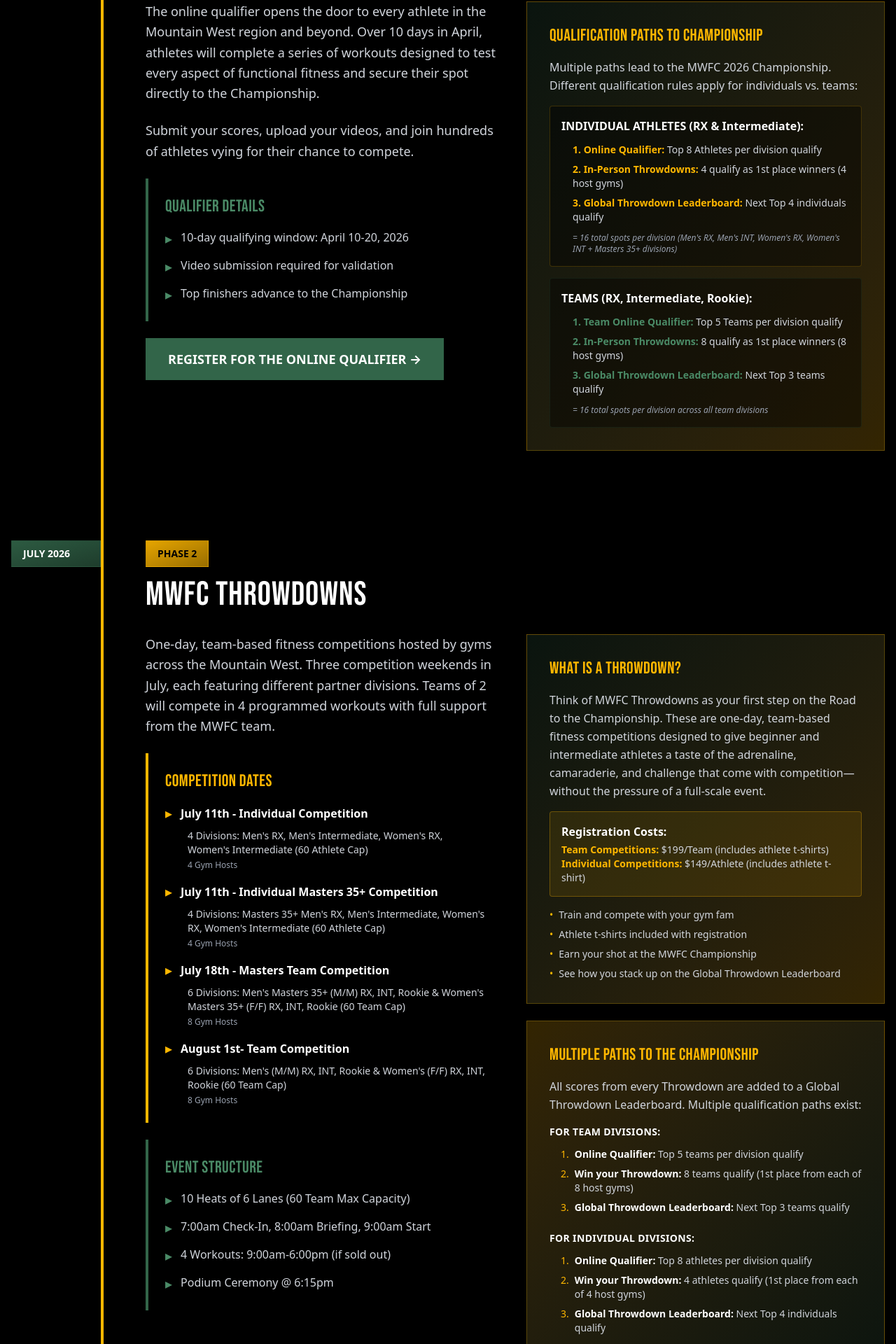
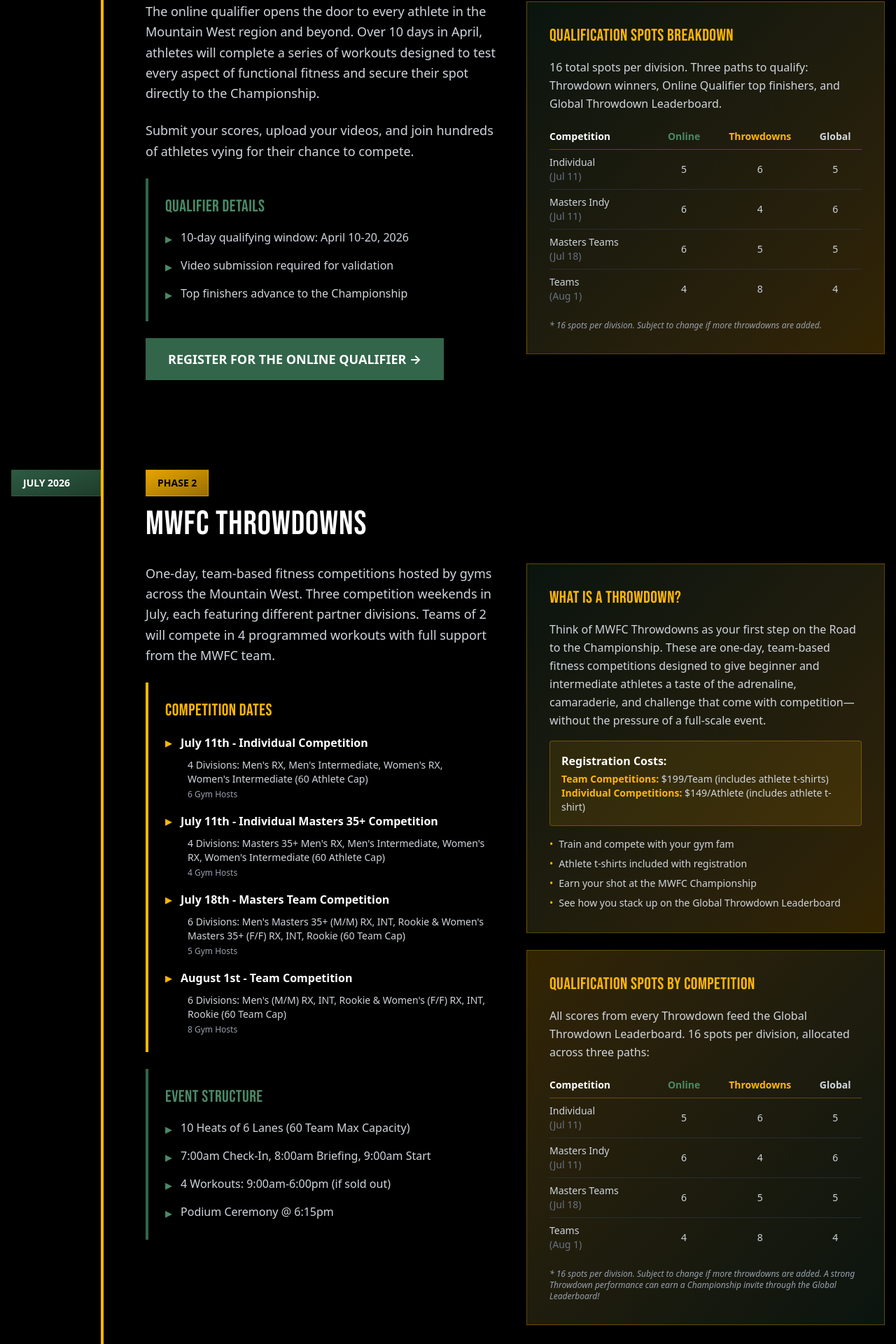
Before and after one commit to wodsmith/mwfc, a Next.js app: page / in a window 1280 px wide. Shown: the part 1068-2988 px from the top of the page at 70% size. Built offline with nearby package versions, Linux system fonts and the light colour scheme; no server answers.

Commit message:
add qualifying spot breakdown

```diff
--- a/src/app/page.tsx
+++ b/src/app/page.tsx
@@ -129,49 +129,50 @@
                 <div className="space-y-6">
                   <div className="bg-gradient-to-br from-forest-green/20 to-sunrise-gold/20 border border-sunrise-gold/30 p-4 md:p-8">
                     <h4 className="text-xl md:text-2xl font-bebas text-sunrise-gold mb-3 md:mb-4">
-                      QUALIFICATION PATHS TO CHAMPIONSHIP
+                      QUALIFICATION SPOTS BREAKDOWN
                     </h4>
                     <p className="text-gray-300 text-sm md:text-base leading-relaxed mb-3 md:mb-4">
-                      Multiple paths lead to the MWFC 2026 Championship. Different qualification rules apply for individuals vs. teams:
+                      16 total spots per division. Three paths to qualify: Throwdown winners, Online Qualifier top finishers, and Global Throwdown Leaderboard.
                     </p>
-                    <div className="space-y-3 md:space-y-4 text-sm">
-                      <div className="bg-pitch-black/40 p-3 md:p-4 rounded border border-sunrise-gold/20">
-                        <p className="text-white font-bold mb-2 md:mb-3 text-sm md:text-base">
-                          INDIVIDUAL ATHLETES (RX & Intermediate):
-                        </p>
-                        <div className="space-y-1 md:space-y-2 ml-2 md:ml-4">
-                          <p className="text-gray-300 text-xs md:text-sm">
-                            <span className="text-sunrise-gold font-bold">1. Online Qualifier:</span> Top 8 Athletes per division qualify
-                          </p>
-                          <p className="text-gray-300 text-xs md:text-sm">
-                            <span className="text-sunrise-gold font-bold">2. In-Person Throwdowns:</span> 4 qualify as 1st place winners (4 host gyms)
-                          </p>
-                          <p className="text-gray-300 text-xs md:text-sm">
-                            <span className="text-sunrise-gold font-bold">3. Global Throwdown Leaderboard:</span> Next Top 4 individuals qualify
-                          </p>
-                          <p className="text-gray-400 text-xs mt-2 md:mt-3 italic">
-                            = 16 total spots per division (Men's RX, Men's INT, Women's RX, Women's INT + Masters 35+ divisions)
-                          </p>
-                        </div>
-                      </div>
-                      <div className="bg-pitch-black/40 p-3 md:p-4 rounded border border-forest-green/20">
-                        <p className="text-white font-bold mb-2 md:mb-3 text-sm md:text-base">TEAMS (RX, Intermediate, Rookie):</p>
-                        <div className="space-y-1 md:space-y-2 ml-2 md:ml-4">
-                          <p className="text-gray-300 text-xs md:text-sm">
-                            <span className="text-forest-green-light font-bold">1. Team Online Qualifier:</span> Top 5 Teams per division qualify
-                          </p>
-                          <p className="text-gray-300 text-xs md:text-sm">
-                            <span className="text-forest-green-light font-bold">2. In-Person Throwdowns:</span> 8 qualify as 1st place winners (8 host gyms)
-                          </p>
-                          <p className="text-gray-300 text-xs md:text-sm">
-                            <span className="text-forest-green-light font-bold">3. Global Throwdown Leaderboard:</span> Next Top 3 teams qualify
-                          </p>
-                          <p className="text-gray-400 text-xs mt-2 md:mt-3 italic">
-                            = 16 total spots per division across all team divisions
-                          </p>
-                        </div>
-                      </div>
-                    </div>
+                    <table className="w-full text-sm">
+                      <thead>
+                        <tr className="border-b border-sunrise-gold/30">
+                          <th className="text-left text-white py-2 pr-2 text-xs md:text-sm">Competition</th>
+                          <th className="text-center text-forest-green-light py-2 px-1 text-xs md:text-sm">Online</th>
+                          <th className="text-center text-sunrise-gold py-2 px-1 text-xs md:text-sm">Throwdowns</th>
+                          <th className="text-center text-gray-300 py-2 px-1 text-xs md:text-sm">Global</th>
+                        </tr>
+                      </thead>
+                      <tbody className="text-gray-300">
+                        <tr className="border-b border-gray-700/50">
+                          <td className="py-2 pr-2 text-xs md:text-sm">Individual<br /><span className="text-gray-500">(Jul 11)</span></td>
+                          <td className="text-center py-2 px-1">5</td>
+                          <td className="text-center py-2 px-1">6</td>
+                          <td className="text-center py-2 px-1">5</td>
+                        </tr>
+                        <tr className="border-b border-gray-700/50">
+                          <td className="py-2 pr-2 text-xs md:text-sm">Masters Indy<br /><span className="text-gray-500">(Jul 11)</span></td>
+                          <td className="text-center py-2 px-1">6</td>
+                          <td className="text-center py-2 px-1">4</td>
+                          <td className="text-center py-2 px-1">6</td>
+                        </tr>
+                        <tr className="border-b border-gray-700/50">
+                          <td className="py-2 pr-2 text-xs md:text-sm">Masters Teams<br /><span className="text-gray-500">(Jul 18)</span></td>
+                          <td className="text-center py-2 px-1">6</td>
+                          <td className="text-center py-2 px-1">5</td>
+                          <td className="text-center py-2 px-1">5</td>
+                        </tr>
+                        <tr>
+                          <td className="py-2 pr-2 text-xs md:text-sm">Teams<br /><span className="text-gray-500">(Aug 1)</span></td>
+                          <td className="text-center py-2 px-1">4</td>
+                          <td className="text-center py-2 px-1">8</td>
+                          <td className="text-center py-2 px-1">4</td>
+                        </tr>
+                      </tbody>
+                    </table>
+                    <p className="text-xs text-gray-400 mt-3 md:mt-4 italic">
+                      * 16 spots per division. Subject to change if more throwdowns are added.
+                    </p>
                   </div>
                   {/* <div className="bg-forest-green/10 border border-forest-green/30 p-8 h-64 flex items-center justify-center">
                     <p className="text-forest-green-light text-center">
@@ -236,7 +237,7 @@
                           4 Divisions: Men's RX, Men's Intermediate, Women's RX, Women's Intermediate (60 Athlete Cap)
                         </span>
                         <span className="ml-8 text-xs text-gray-400 mt-1">
-                          4 Gym Hosts
+                          6 Gym Hosts
                         </span>
                       </li>
                       <li className="flex items-start flex-col">
@@ -268,7 +269,7 @@
                           6 Divisions: Men's Masters 35+ (M/M) RX, INT, Rookie & Women's Masters 35+ (F/F) RX, INT, Rookie (60 Team Cap)
                         </span>
                         <span className="ml-8 text-xs text-gray-400 mt-1">
-                          8 Gym Hosts
+                          5 Gym Hosts
                         </span>
                       </li>
                       <li className="flex items-start flex-col">
@@ -277,7 +278,7 @@
                             ▸
                           </span>
                           <span className="font-bold text-white">
-                            August 1st- Team Competition
+                            August 1st - Team Competition
                           </span>
                         </div>
                         <span className="ml-8 text-sm">
@@ -372,66 +373,51 @@
                     </ul>
                   </div>
 
-                  <div className="bg-gradient-to-br from-sunrise-gold/20 to-forest-green/20 border border-sunrise-gold/30 p-8">
+                  <div className="bg-gradient-to-br from-sunrise-gold/20 to-forest-green/20 border border-sunrise-gold/30 p-4 md:p-8">
                     <h4 className="text-2xl font-bebas text-sunrise-gold mb-4">
-                      MULTIPLE PATHS TO THE CHAMPIONSHIP
+                      QUALIFICATION SPOTS BY COMPETITION
                     </h4>
-                    <p className="text-gray-300 leading-relaxed mb-4">
-                      All scores from every Throwdown are added to a Global Throwdown
-                      Leaderboard. Multiple qualification paths exist:
+                    <p className="text-gray-300 leading-relaxed mb-4 text-sm md:text-base">
+                      All scores from every Throwdown feed the Global Throwdown Leaderboard. 16 spots per division, allocated across three paths:
                     </p>
-
-                    <div className="mb-6">
-                      <p className="text-white font-bold mb-3 uppercase text-sm tracking-wide">For Team Divisions:</p>
-                      <ul className="space-y-2 text-gray-300 text-sm ml-4">
-                        <li className="flex items-start">
-                          <span className="text-sunrise-gold mr-2">1.</span>
-                          <span>
-                            <strong className="text-white">Online Qualifier:</strong> Top 5 teams per division qualify
-                          </span>
-                        </li>
-                        <li className="flex items-start">
-                          <span className="text-sunrise-gold mr-2">2.</span>
-                          <span>
-                            <strong className="text-white">Win your Throwdown:</strong> 8 teams qualify (1st place from each of 8 host gyms)
-                          </span>
-                        </li>
-                        <li className="flex items-start">
-                          <span className="text-sunrise-gold mr-2">3.</span>
-                          <span>
-                            <strong className="text-white">Global Throwdown Leaderboard:</strong> Next Top 3 teams qualify
-                          </span>
-                        </li>
-                      </ul>
-                    </div>
-
-                    <div className="mb-4">
-                      <p className="text-white font-bold mb-3 uppercase text-sm tracking-wide">For Individual Divisions:</p>
-                      <ul className="space-y-2 text-gray-300 text-sm ml-4">
-                        <li className="flex items-start">
-                          <span className="text-sunrise-gold mr-2">1.</span>
-                          <span>
-                            <strong className="text-white">Online Qualifier:</strong> Top 8 athletes per division qualify
-                          </span>
-                        </li>
-                        <li className="flex items-start">
-                          <span className="text-sunrise-gold mr-2">2.</span>
-                          <span>
-                            <strong className="text-white">Win your Throwdown:</strong> 4 athletes qualify (1st place from each of 4 host gyms)
-                          </span>
-                        </li>
-                        <li className="flex items-start">
-                          <span className="text-sunrise-gold mr-2">3.</span>
-                          <span>
-                            <strong className="text-white">Global Throwdown Leaderboard:</strong> Next Top 4 individuals qualify
-                          </span>
-                        </li>
-                      </ul>
-                    </div>
-
+                    <table className="w-full text-sm">
+                      <thead>
+                        <tr className="border-b border-sunrise-gold/30">
+                          <th className="text-left text-white py-2 pr-2 text-xs md:text-sm">Competition</th>
+                          <th className="text-center text-forest-green-light py-2 px-1 text-xs md:text-sm">Online</th>
+                          <th className="text-center text-sunrise-gold py-2 px-1 text-xs md:text-sm">Throwdowns</th>
+                          <th className="text-center text-gray-300 py-2 px-1 text-xs md:text-sm">Global</th>
+                        </tr>
+                      </thead>
+                      <tbody className="text-gray-300">
+                        <tr className="border-b border-gray-700/50">
+                          <td className="py-2 pr-2 text-xs md:text-sm">Individual<br /><span className="text-gray-500">(Jul 11)</span></td>
+                          <td className="text-center py-2 px-1">5</td>
+                          <td className="text-center py-2 px-1">6</td>
+                          <td className="text-center py-2 px-1">5</td>
+                        </tr>
+                        <tr className="border-b border-gray-700/50">
+                          <td className="py-2 pr-2 text-xs md:text-sm">Masters Indy<br /><span className="text-gray-500">(Jul 11)</span></td>
+                          <td className="text-center py-2 px-1">6</td>
+                          <td className="text-center py-2 px-1">4</td>
+                          <td className="text-center py-2 px-1">6</td>
+                        </tr>
+                        <tr className="border-b border-gray-700/50">
+                          <td className="py-2 pr-2 text-xs md:text-sm">Masters Teams<br /><span className="text-gray-500">(Jul 18)</span></td>
+                          <td className="text-center py-2 px-1">6</td>
+                          <td className="text-center py-2 px-1">5</td>
+                          <td className="text-center py-2 px-1">5</td>
+                        </tr>
+                        <tr>
+                          <td className="py-2 pr-2 text-xs md:text-sm">Teams<br /><span className="text-gray-500">(Aug 1)</span></td>
+                          <td className="text-center py-2 px-1">4</td>
+                          <td className="text-center py-2 px-1">8</td>
+                          <td className="text-center py-2 px-1">4</td>
+                        </tr>
+                      </tbody>
+                    </table>
                     <p className="text-xs text-gray-400 mt-4 italic">
-                      = 16 total qualification spots per division. Even if you don't win your local Throwdown, a strong
-                      performance can still earn you a Championship invite through the Global Throwdown Leaderboard!
+                      * 16 spots per division. Subject to change if more throwdowns are added. A strong Throwdown performance can earn a Championship invite through the Global Leaderboard!
                     </p>
                   </div>
 
```
